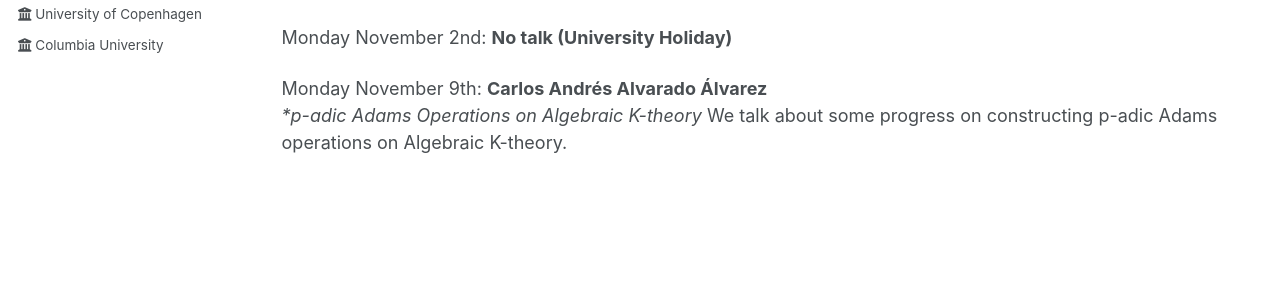
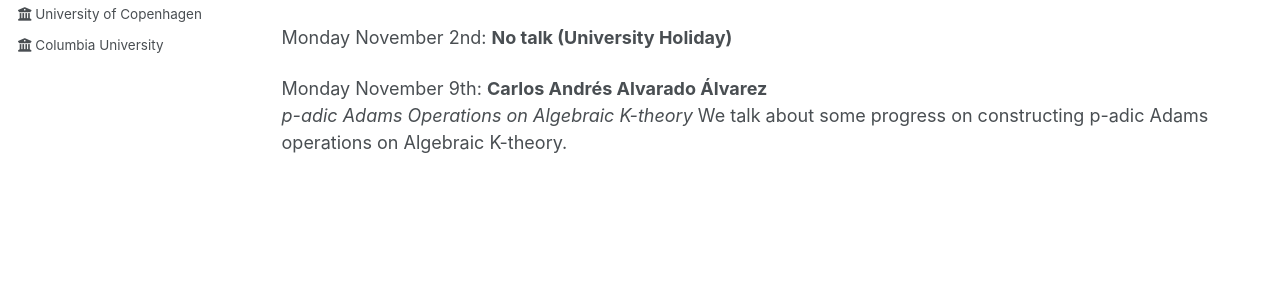
Before and after one commit to azeliepicot/azeliepicot.github.io, a Jekyll site: the page built from _pages/rat seminar.md, in a window 1280 px wide and 900 px high, scrolled down 1828 px. Shown: the part 395-693 px from the top of the window. Built offline with Jekyll 4.4.1, drawn with Linux system fonts in a browser that asks for light colours.

```diff
--- a/_pages/rat seminar.md
+++ b/_pages/rat seminar.md
@@ -54,5 +54,5 @@ In this talk, I will discuss the ideas behind his construction through examples,
 Monday November 2nd: **No talk (University Holiday)**
 
 Monday November 9th: **Carlos Andrés Alvarado Álvarez**
-**p-adic Adams Operations on Algebraic K-theory*
+*p-adic Adams Operations on Algebraic K-theory*
 We talk about some progress on constructing p-adic Adams operations on Algebraic K-theory.
```
